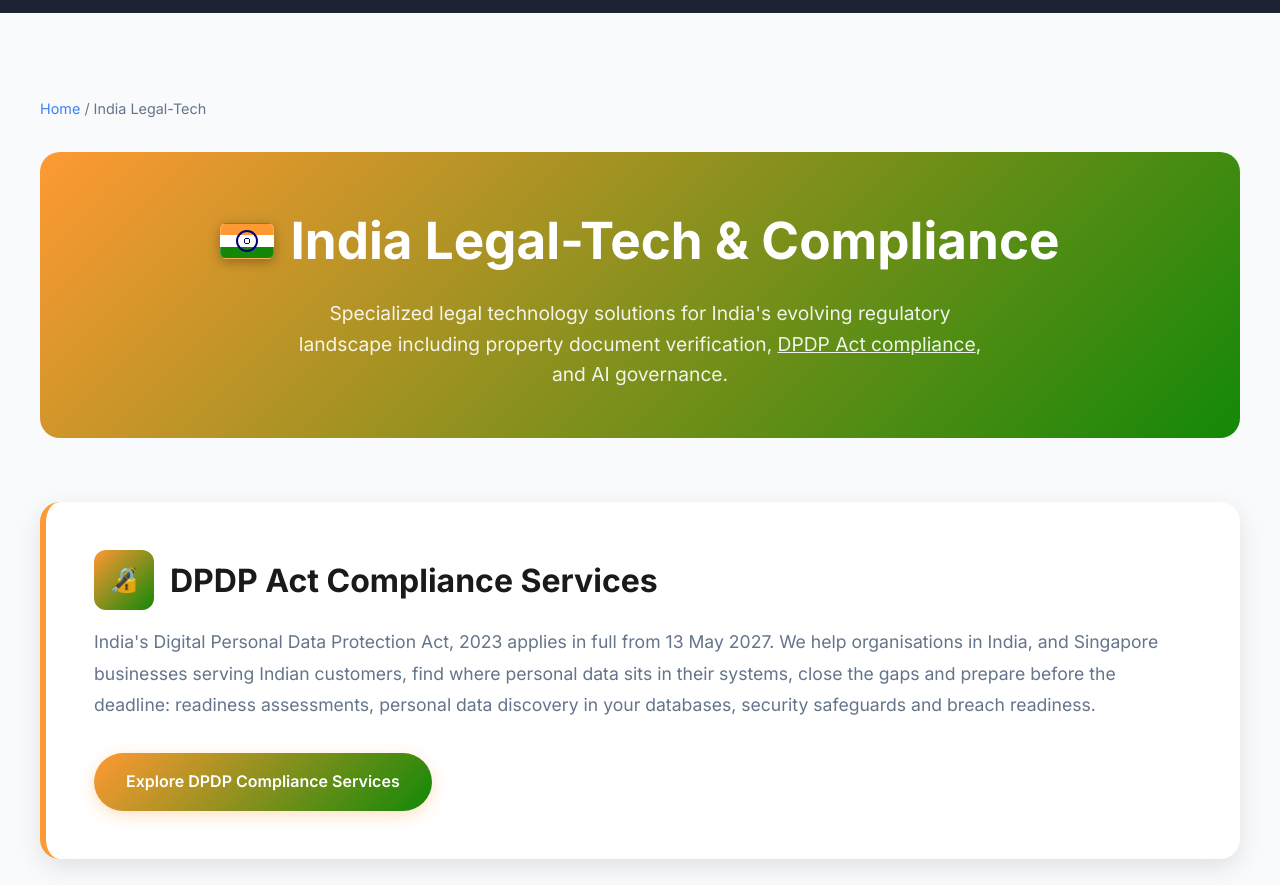
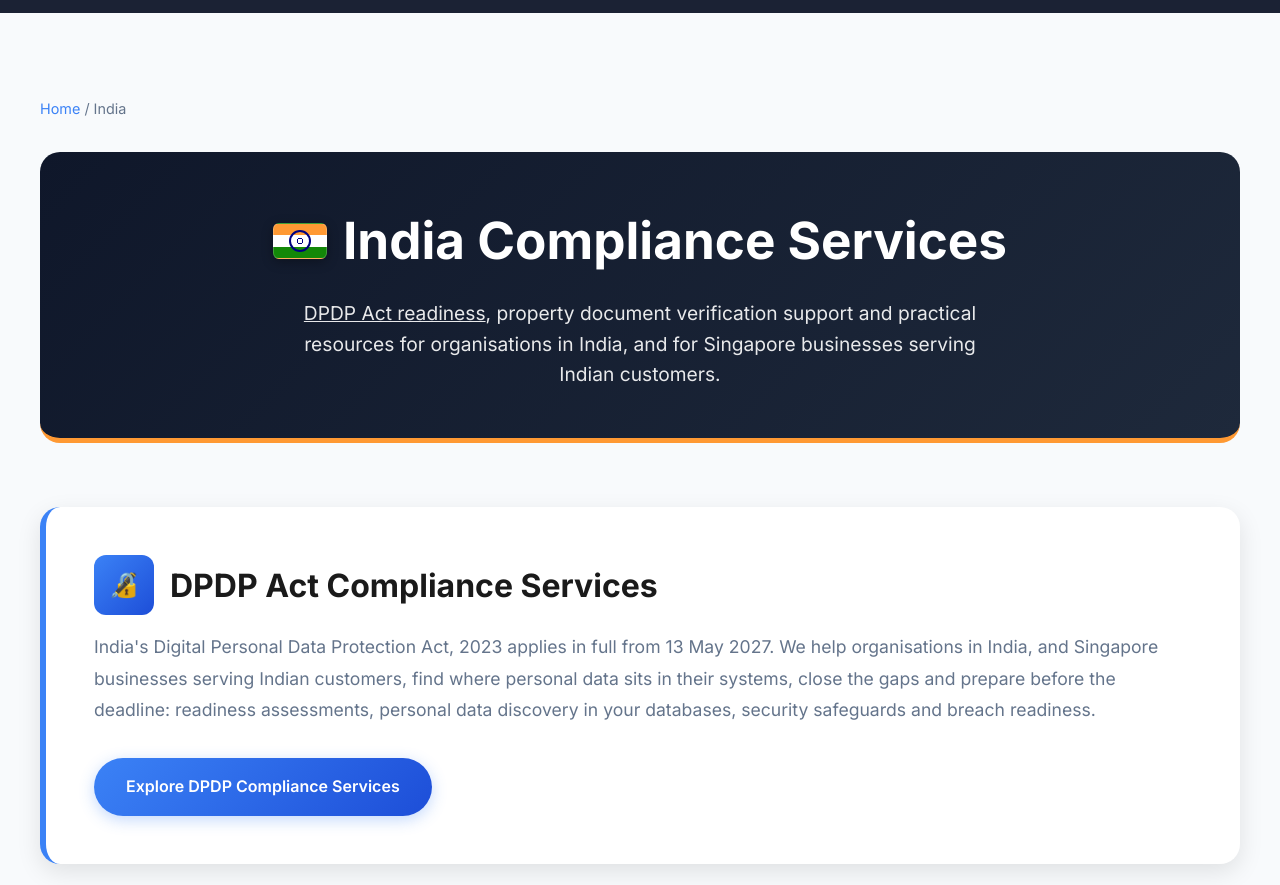
Before and after one commit to eitechlegal/eitechlegal.github.io, a plain HTML site: page india.html in a window 1280 px wide. Shown: the part 67-952 px from the top of the page. Drawn offline with Linux system fonts and the light colour scheme.

Commit message:
India page: lead with DPDP, match site colours, clearer header
Co-Authored-By: Claude Opus 5.5 <noreply@anthropic.com>
Claude-Session: https://claude.ai/code/session_01K3U7yVqoyezVagjHfdywYb

```diff
--- a/india.html
+++ b/india.html
@@ -125,7 +125,8 @@
         .page-header {
             text-align: center;
             margin-bottom: 4rem;
-            background: linear-gradient(135deg, var(--india-orange), var(--india-green));
+            background: linear-gradient(135deg, var(--dark-navy), var(--medium-navy));
+            border-bottom: 5px solid var(--india-orange);
             color: var(--white);
             padding: 3rem;
             border-radius: 20px;
@@ -230,7 +231,7 @@
             border-radius: 20px;
             box-shadow: 0 8px 25px rgba(0, 0, 0, 0.1);
             margin-bottom: 3rem;
-            border-left: 6px solid var(--india-orange);
+            border-left: 6px solid var(--primary-blue);
         }
 
         .featured-title {
@@ -246,7 +247,7 @@
         .featured-icon {
             width: 60px;
             height: 60px;
-            background: linear-gradient(135deg, var(--india-orange), var(--india-green));
+            background: linear-gradient(135deg, var(--primary-blue), var(--primary-dark));
             border-radius: 12px;
             display: flex;
             align-items: center;
@@ -264,19 +265,19 @@
 
         .featured-link {
             display: inline-block;
-            background: linear-gradient(135deg, var(--india-orange), var(--india-green));
+            background: linear-gradient(135deg, var(--primary-blue), var(--primary-dark));
             color: var(--white);
             padding: 1rem 2rem;
             border-radius: 50px;
             text-decoration: none;
             font-weight: 600;
             transition: all 0.3s ease;
-            box-shadow: 0 4px 15px rgba(255, 153, 51, 0.3);
+            box-shadow: 0 4px 15px rgba(59, 130, 246, 0.3);
         }
 
         .featured-link:hover {
             transform: translateY(-2px);
-            box-shadow: 0 8px 25px rgba(255, 153, 51, 0.4);
+            box-shadow: 0 8px 25px rgba(59, 130, 246, 0.4);
         }
 
         /* Resources Grid */
@@ -484,17 +485,17 @@
         <div class="container">
             <!-- Breadcrumb -->
             <div class="breadcrumb">
-                <a href="index.html">Home</a> / India Legal-Tech
+                <a href="index.html">Home</a> / India
             </div>
 
             <!-- Page Header -->
             <div class="page-header">
                 <h1 class="page-title">
                     <span class="india-flag"></span>
-                    India Legal-Tech & Compliance
+                    India Compliance Services
                 </h1>
                 <p class="page-subtitle">
-                    Specialized legal technology solutions for India's evolving regulatory landscape including property document verification, <a href="dpdp.html" style="color:inherit;text-decoration:underline;">DPDP Act compliance</a>, and AI governance.
+                    <a href="dpdp.html" style="color:inherit;text-decoration:underline;">DPDP Act readiness</a>, property document verification support and practical resources for organisations in India, and for Singapore businesses serving Indian customers.
                 </p>
             </div>
 
@@ -587,8 +588,8 @@
                 <!-- Legal Tech Tools India -->
                 <div class="resource-category">
                     <div class="category-icon">⚖️</div>
-                    <h3 class="category-title">India Legal Tech Tools</h3>
-                    <p class="category-description">Legal technology platforms, document management systems, and digital tools designed for Indian legal and compliance requirements.</p>
+                    <h3 class="category-title">India Tools &amp; Portals</h3>
+                    <p class="category-description">Our property document tool and official Indian government portals for case status and company records.</p>
                     <ul class="resource-links">
                         <li><a href="https://oracleapex.com/ords/r/apex_bas02/document-verification-system1/login" class="resource-link external-link" target="_blank">Property Document Verification System</a></li>
                         <li><a href="https://districts.ecourts.gov.in/" class="resource-link external-link" target="_blank">eCourts India - Case Status</a></li>
```
